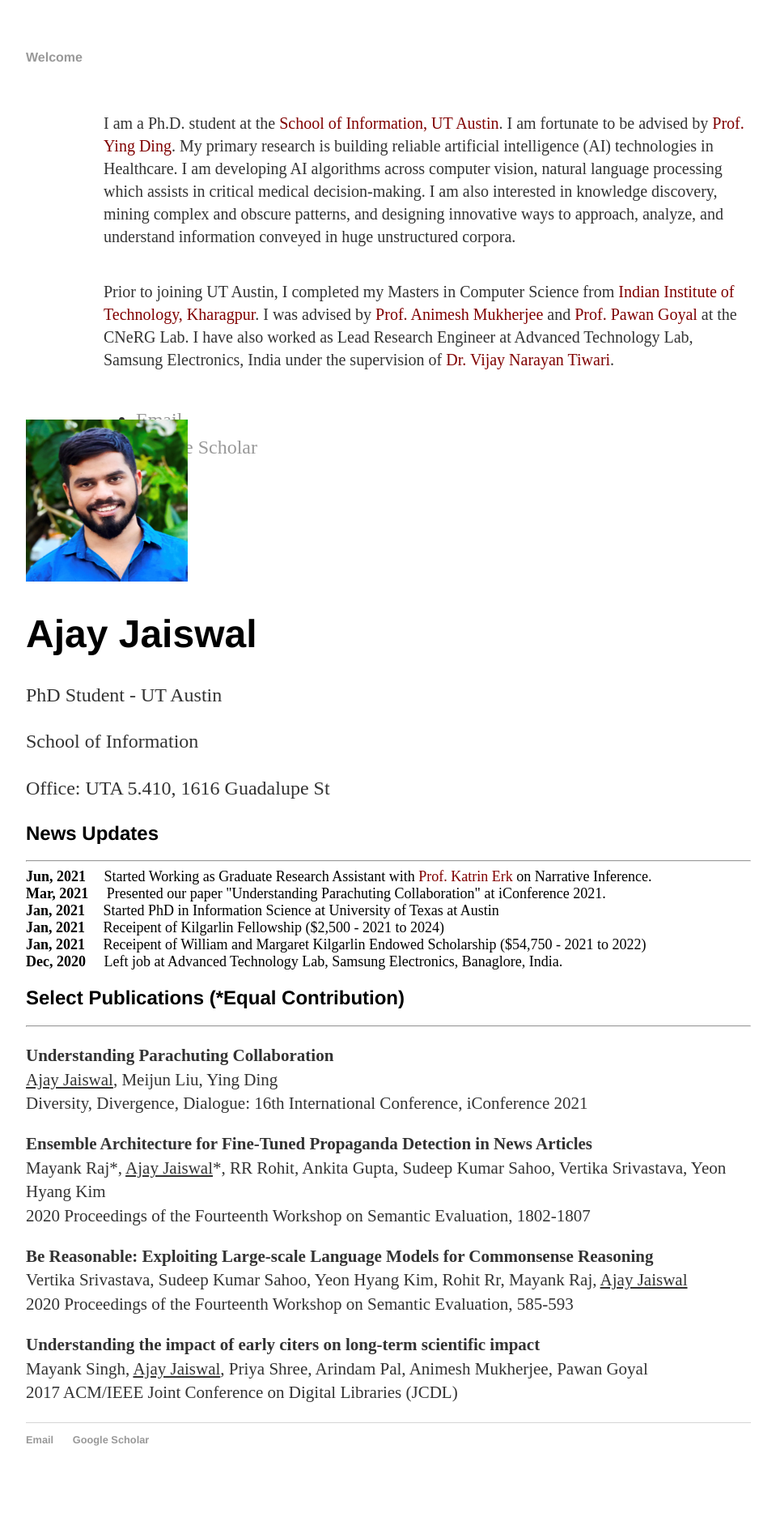
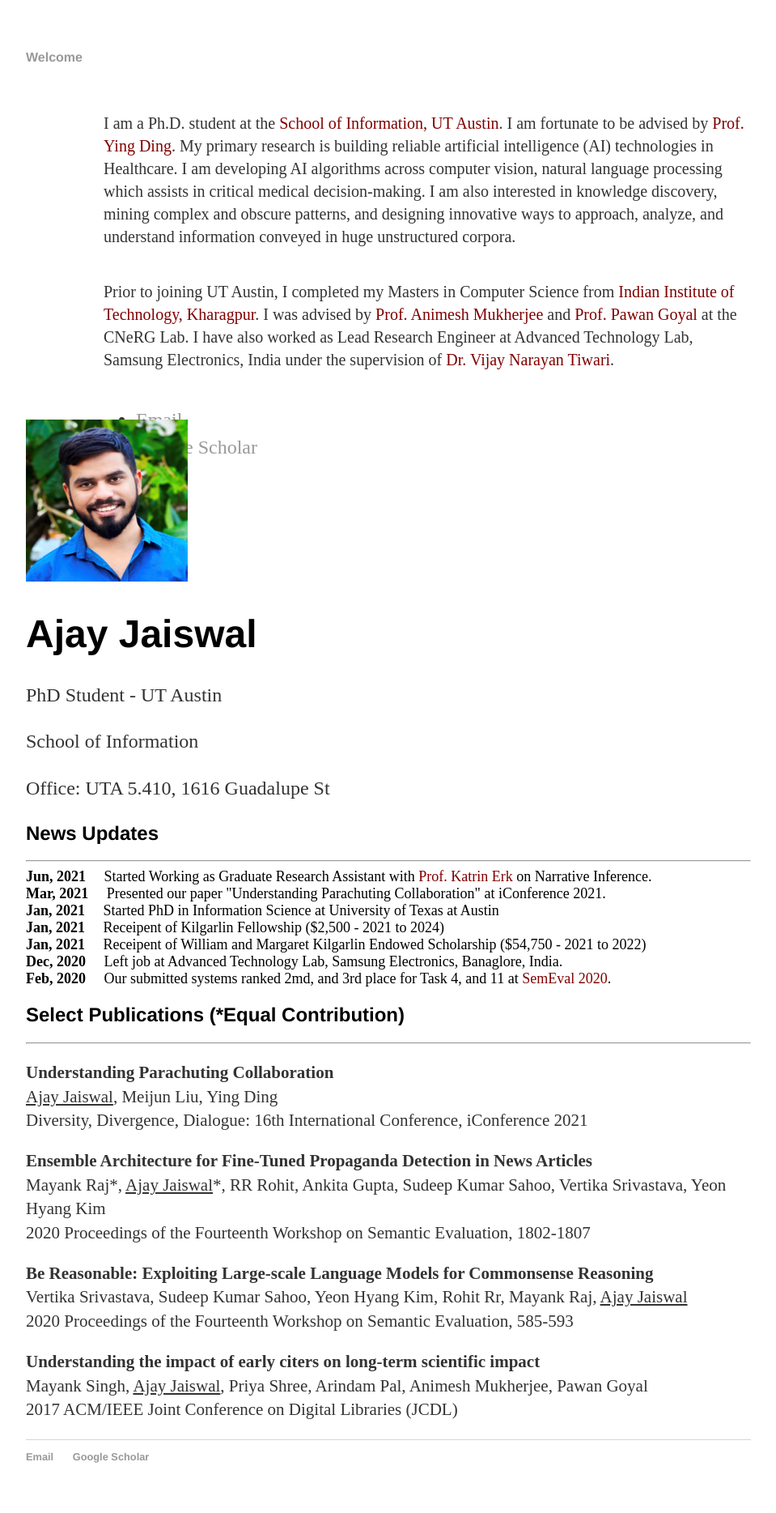
Before and after one commit to Ajay1994/ajay1994.github.io, a Jekyll site: the page built from index.html, in a window 1280 px wide. Shown: the whole page at 81% size, without its empty margins (160-1119 px from the left). Built offline with Jekyll 4.4.1, drawn with Linux system fonts in a browser that asks for light colours; before the commit the page ends 1847 px from its top, so only the background shows below that.

Commit message:
Update index.html

```diff
--- a/index.html
+++ b/index.html
@@ -41,6 +41,8 @@ title: Ajay Jaiswal Homepage
 			<strong>Jan, 2021</strong> &emsp;Receipent of Kilgarlin Fellowship ($2,500 - 2021 to 2024)</br>
 			<strong>Jan, 2021</strong> &emsp;Receipent of William and Margaret Kilgarlin Endowed Scholarship ($54,750 - 2021 to 2022)</br>
 			<strong>Dec, 2020</strong> &emsp;Left job at Advanced Technology Lab, Samsung Electronics, Banaglore, India.</br>
+			<strong>Feb, 2020</strong> &emsp;Our submitted systems ranked 2md, and 3rd place for Task 4, and 11 at
+						<a href = "https://alt.qcri.org/semeval2020/index.php?id=tasks" style="color:#800000">SemEval 2020</a>.</br>
 		</div>
 		<h2 style = "font-size:24px">Select Publications (*Equal Contribution)</h2>
 		<hr/>
```
